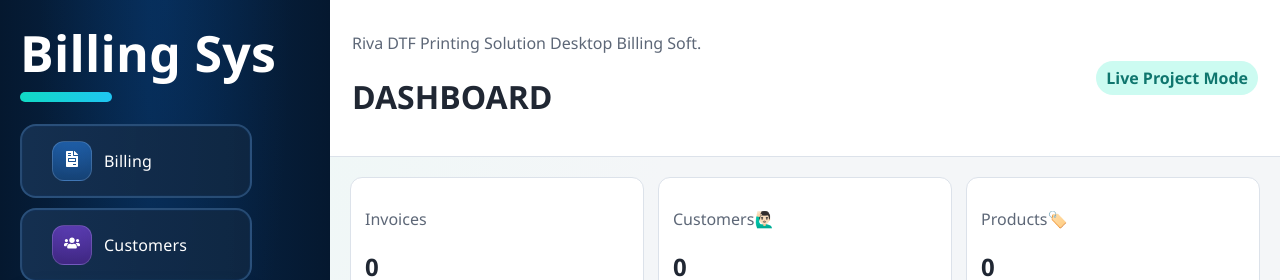
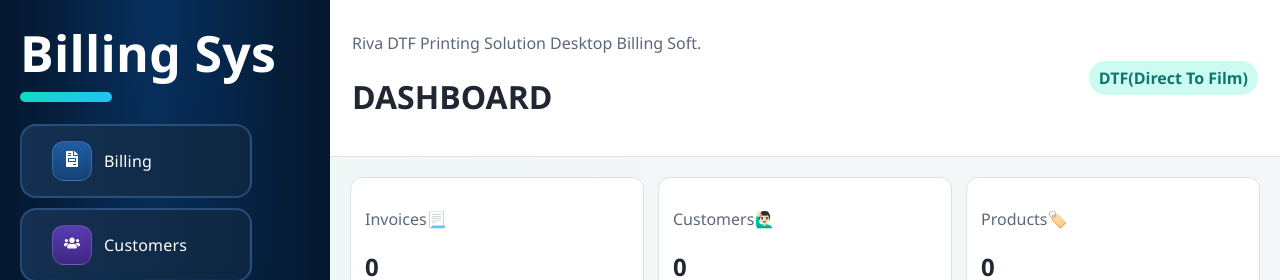
Before and after one commit to Niravvasani12/billing-system, a React (Vite) app: page / in a window 1280 px wide. Shown: the top 280 px of the page. Built offline with nearby package versions, Linux system fonts and the light colour scheme.

Commit message:
Some measure Change

```diff
--- a/package.json
+++ b/package.json
@@ -1,6 +1,6 @@
 {
   "name": "billing-sys",
-  "version": "2.2.0",
+  "version": "2.2.1",
   "description": "Desktop billing software with Electron + React + SQLite",
   "author": "Nirav Vasani",
   "main": "electron-main.js",
--- a/src/components/Navbar.jsx
+++ b/src/components/Navbar.jsx
@@ -8,7 +8,7 @@
         <h1>{title}</h1>
         {appVersion ? <p className="muted app-version">v{appVersion}</p> : null}
       </div>
-      <div className="badge">Live Project Mode</div>
+      <div className="badge">DTF(Direct To Film)</div>
     </header>
   );
 }
--- a/src/pages/Dashboard.jsx
+++ b/src/pages/Dashboard.jsx
@@ -10,7 +10,7 @@
     <section className="stack">
       <div className="cards-3">
         <div className="panel">
-          <p className="muted">Invoices</p>
+          <p className="muted">Invoices📃</p>
           <h2>{invoices.length}</h2>
         </div>
         <div className="panel">
```
